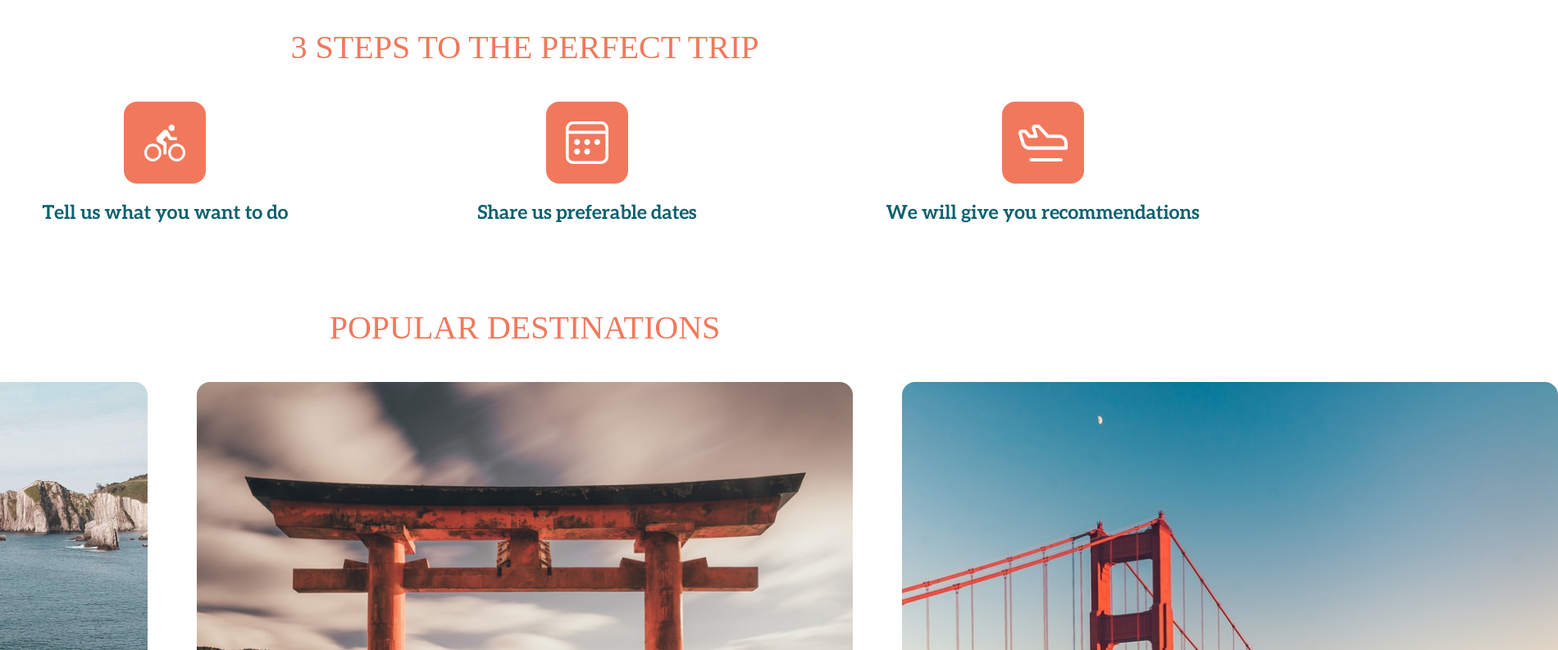
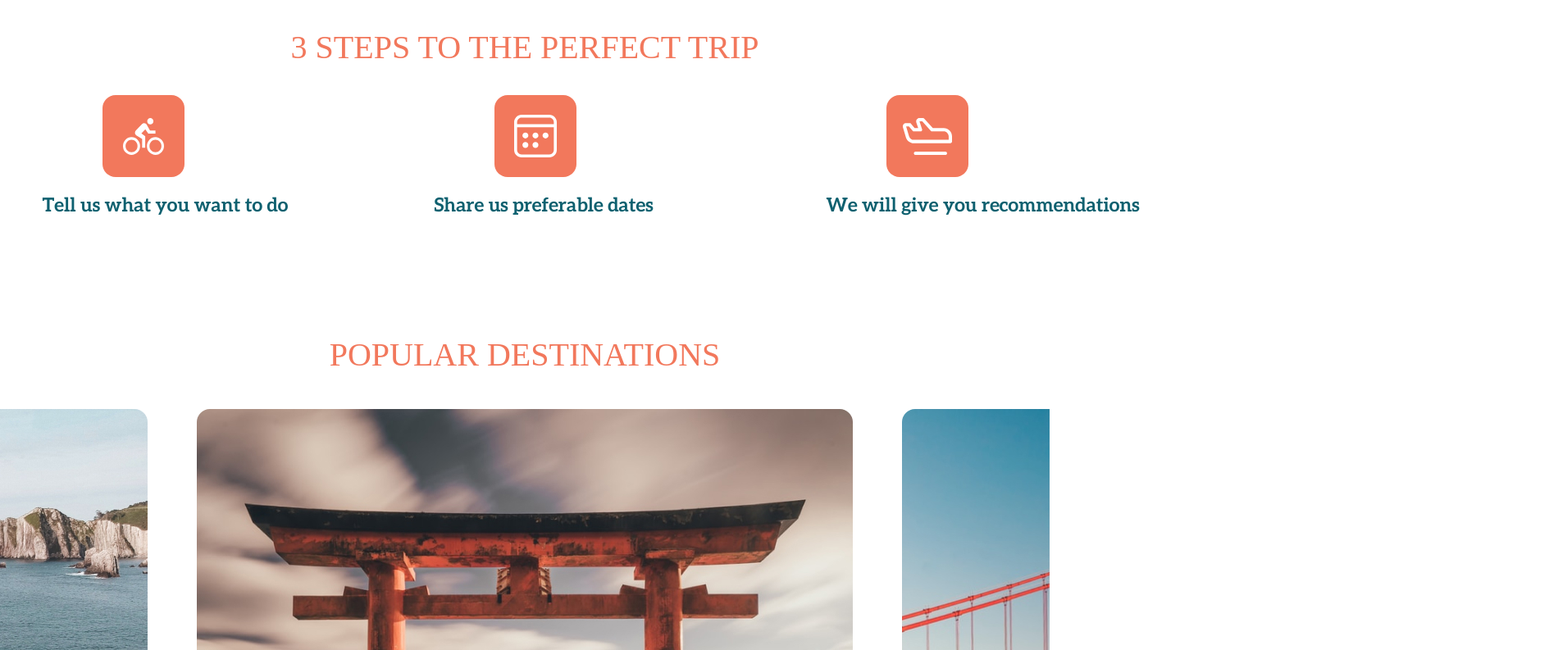
Before and after one commit to tanya101/travel, a plain HTML site: page index.html in a window 1280 px wide. Shown: the part 767-1560 px from the top of the page at 82% size, 1900 px wide, since content can reach past the window. Drawn offline with Linux system fonts and the light colour scheme; a web font is replaced by a local one.

Commit message:
fix: hide overwlow

```diff
--- a/index.html
+++ b/index.html
@@ -87,7 +87,7 @@
 
   <!-- Destinations start -->
   <section class="destinations">
-    <div class="wrapper">
+    <div class="destinations-wrapper">
       <h2 class="title">POPULAR DESTINATIONS</h2>
       <div class="destinations__cards">
         <img class="destinations__card" src="img/Spain.jpg" alt="Spain">
--- a/style.css
+++ b/style.css
@@ -128,6 +128,7 @@
 
 html {
   box-sizing: border-box;
+  overflow-x: hidden;
 }
 
 *,
@@ -141,7 +142,7 @@ body {
   scroll-behavior: smooth;
   padding: 0;
   margin: 0 auto;
-
+  box-sizing: border-box;
 }
 
 img {
@@ -382,6 +383,9 @@ img {
 .steps__card {
   display: flex;
   flex-direction: column;
+  justify-content: center;
+  width: 247px;
+  height: 154px;
 }
 
 .steps__card-pic {
@@ -392,14 +396,19 @@ img {
   border-radius: 16px; */
 }
 
+/* .steps__cards-title {
+  display: flex;
+  margin: 0 auto;
+} */
+
 /* Steps styles end */
 
 /* Destinations styles start */
 
-.destinations__wrapper {
-  margin: 0 auto 80;
+.destinations-wrapper {
+  margin: 0 auto;
+  max-width: 1400px;
   overflow-x: hidden;
-  max-width: 1400px;
   background-color: white;
 }
 
@@ -421,10 +430,10 @@ img {
 }
 
 .dots {
-display: flex;
-flex-direction: row;
-justify-content: center;
-gap: 10px;
+  display: flex;
+  flex-direction: row;
+  justify-content: center;
+  gap: 10px;
 }
 
 .dot {
```
